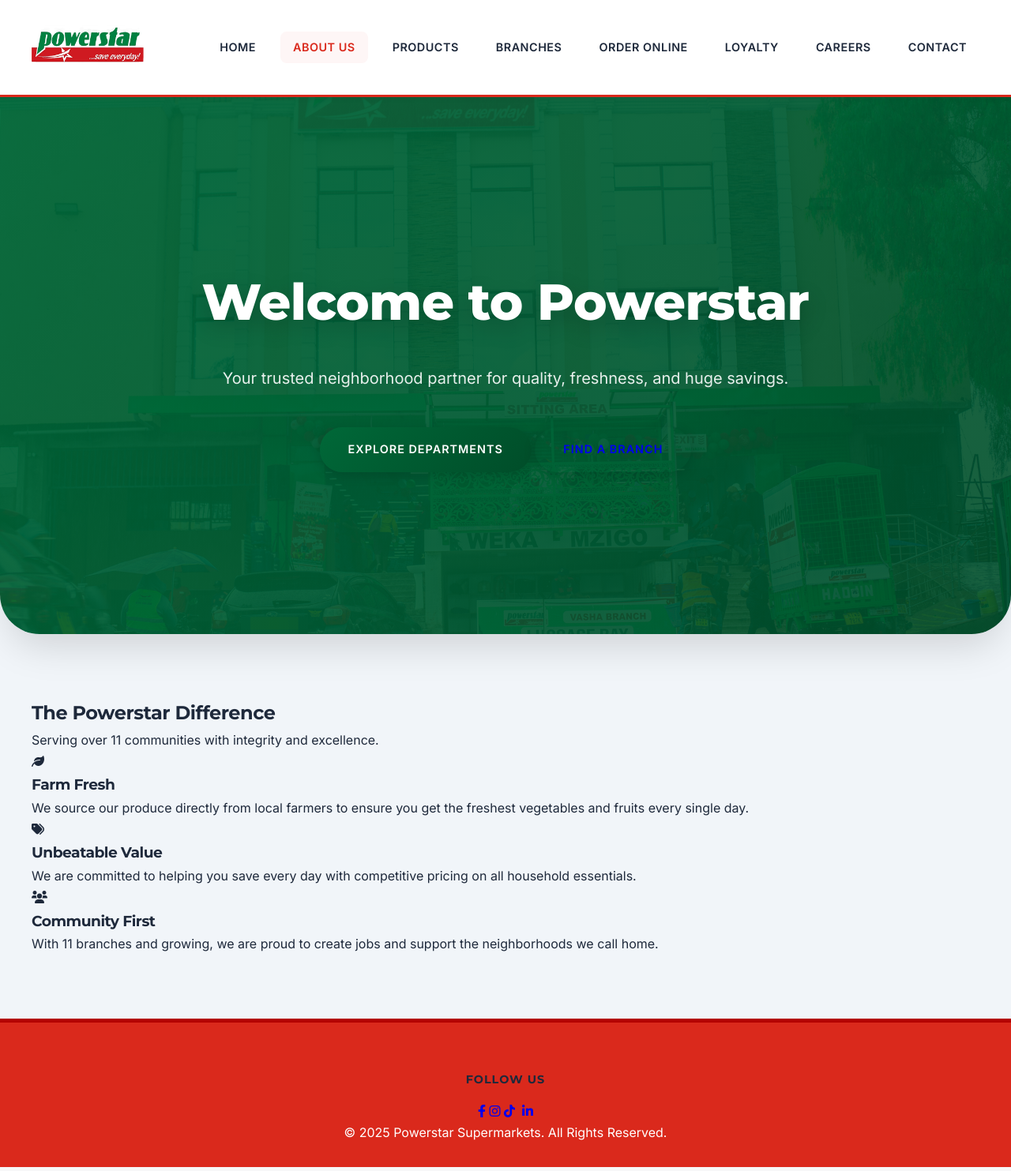
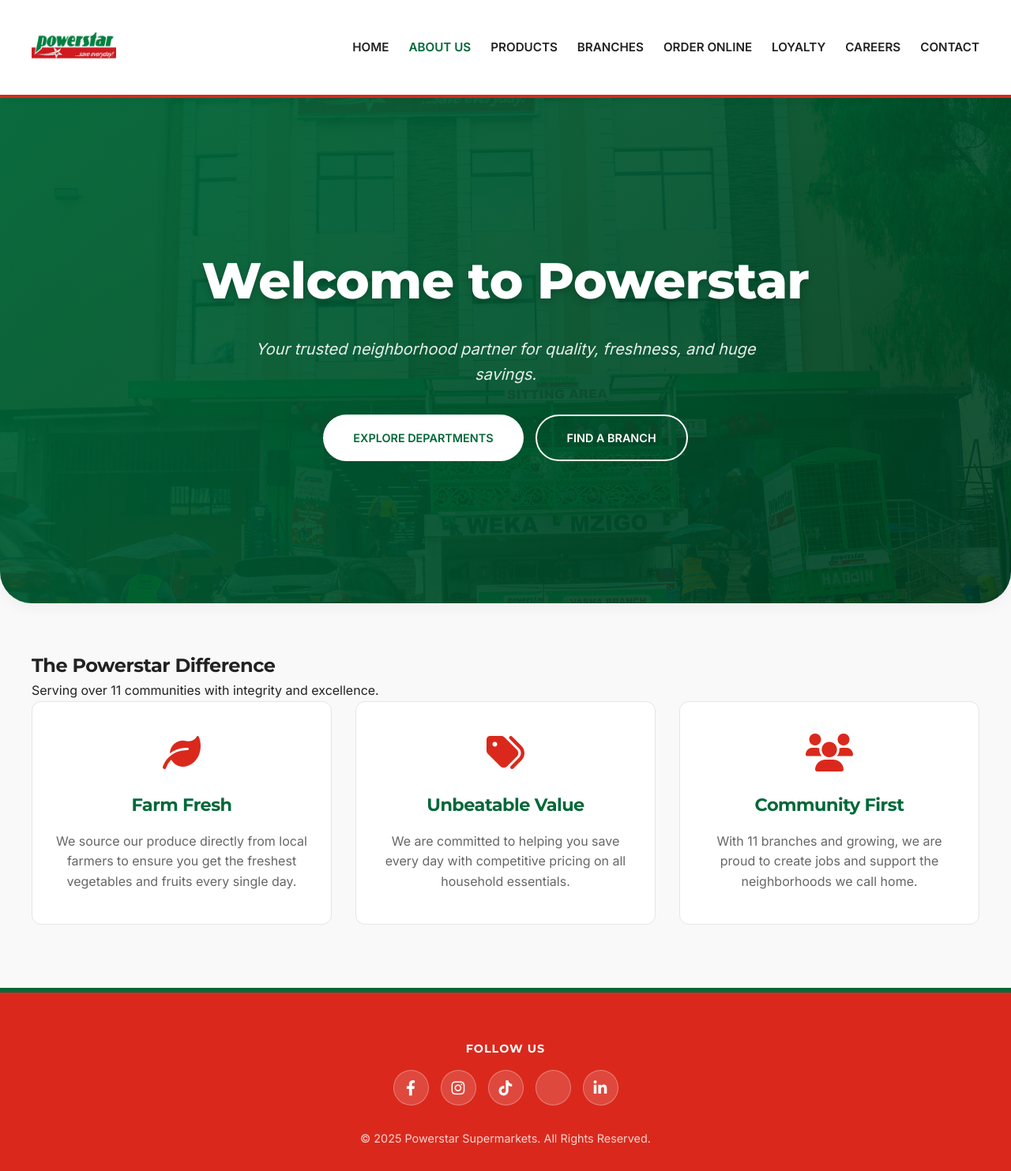
Before and after one commit to MarkTechKe-design/powerstar-website, a PHP site: page / in a window 1280 px wide. Shown: the whole page at 79% size. Run offline with PHP 8.4, Linux system fonts and the light colour scheme.

Commit message:
Refactor CSS for brand restoration and layout updates
Updated brand colors and typography variables to align with new logo design. Adjusted header, hero section, and footer styles for improved corporate appearance.

```diff
--- a/css/style.css
+++ b/css/style.css
@@ -1,279 +1,292 @@
 /* =======================================================
-   POWERSTAR SUPERMARKETS - GOLDEN MASTER THEME (Restored & Polished)
-   Status: STABLE | Corporate High-End
+   POWERSTAR SUPERMARKETS - BRAND RESTORATION (LOGO MATCHED)
+   Ref: Uploaded Logo Asset (Green Text / Red Bar)
    ======================================================= */
 
-/* --- 1. IMPORTS & TYPOGRAPHY --- */
-@import url('https://fonts.googleapis.com/css2?family=Inter:wght@300;400;500;600&family=Montserrat:wght@600;700;800&display=swap');
+/* --- 1. TYPOGRAPHY & VARIABLES --- */
+@import url('https://fonts.googleapis.com/css2?family=Inter:wght@300;400;500;600&family=Montserrat:ital,wght@0,600;0,700;0,800;1,600&display=swap');
 
 :root {
-    /* Brand Colors (RESTORED) */
-    --powerstar-green: #006838;
-    --powerstar-dark-green: #004d29;
-    --powerstar-red: #DA291C;
-    --powerstar-dark-red: #b30000;
+    /* --- BRAND COLORS (Sourced from Logo) --- */
+    /* The Green from "powerstar" text */
+    --brand-green: #006838;
+    --brand-green-hover: #004e2a;
 
-    /* Neutrals */
+    /* The Red from the bottom bar */
+    --brand-red: #DA291C;
+    --brand-red-hover: #b30000;
+
+    /* --- CORPORATE NEUTRALS (No Blue Tones) --- */
     --white: #ffffff;
-    --off-white: #f8f9fa;
-    --slate-50: #f1f5f9;
-    --text-dark: #1e293b;
-    --text-gray: #64748b;
+    --bg-light: #f9f9f9;          /* Very warm light grey, not blue */
+    --text-main: #222222;         /* Pure Dark Grey for reading */
+    --text-muted: #666666;        /* Medium Grey */
+    --border-color: #e5e5e5;      /* Light Grey border */
 
-    /* System & Polish */
-    --radius-sm: 8px;
-    --radius-lg: 16px;
-    --radius-pill: 50px;
-
-    /* UPDATED: Softer, more corporate shadows */
-    --shadow-sm: 0 4px 6px -1px rgba(0,0,0,0.05);
-    --shadow-md: 0 10px 15px -3px rgba(0,0,0,0.08);
-    --shadow-lg: 0 25px 50px -12px rgba(0,0,0,0.15);
-
-    --transition: all 0.3s cubic-bezier(0.4, 0, 0.2, 1);
+    /* --- LAYOUT TOKENS --- */
+    --max-width: 1240px;
+    --radius-card: 12px;
+    --radius-btn: 50px;
+    --shadow-soft: 0 4px 20px rgba(0,0,0,0.05); /* Soft, expensive looking shadow */
+    --shadow-hover: 0 10px 25px rgba(0,0,0,0.10);
+    --transition: all 0.3s ease-in-out;
 }
 
 /* --- 2. GLOBAL RESET --- */
 * { box-sizing: border-box; margin: 0; padding: 0; }
 html { scroll-behavior: smooth; }
+
 body {
-    background-color: var(--slate-50);
-    color: var(--text-dark);
+    background-color: var(--bg-light);
+    color: var(--text-main);
     font-family: 'Inter', sans-serif;
-    line-height: 1.7; /* Increased for readability */
-    -webkit-font-smoothing: antialiased;
+    line-height: 1.6;
 }
 
-h1, h2, h3, h4, h5, h6 {
+h1, h2, h3, h4 {
     font-family: 'Montserrat', sans-serif;
-    letter-spacing: -0.5px;
-    color: var(--text-dark);
+    color: var(--text-main);
+    letter-spacing: -0.5px; /* Tighter letters = Modern Corporate Look */
 }
 
-a { text-decoration: none; transition: var(--transition); }
-ul { list-style: none; }
+/* BRAND ACCENT: Italic Taglines (Matches "...save everyday!") */
+.tagline, .section-intro p {
+    font-style: italic;
+    font-family: 'Montserrat', sans-serif;
+    color: var(--text-muted);
+}
+
+a { text-decoration: none; transition: var(--transition); color: inherit; }
 img { max-width: 100%; display: block; }
 
-/* --- 3. HEADER & NAVIGATION --- */
+/* --- 3. HEADER (Clean White with Red Border) --- */
 header {
-    background: rgba(255, 255, 255, 0.95);
-    backdrop-filter: blur(12px); /* Enhanced Glass Effect */
-    border-bottom: 3px solid var(--powerstar-red);
-    padding: 10px 0;
+    background: var(--white);
+    /* The Red Bottom Border mimics the Red Bar in your logo */
+    border-bottom: 4px solid var(--brand-red);
+    padding: 15px 0;
     position: sticky; top: 0; z-index: 1000;
-    box-shadow: var(--shadow-sm);
+    box-shadow: 0 2px 10px rgba(0,0,0,0.05);
 }
 
 .header-inner {
-    max-width: 1240px; margin: 0 auto; padding: 0 20px;
+    max-width: var(--max-width); margin: 0 auto; padding: 0 20px;
     display: flex; justify-content: space-between; align-items: center;
 }
 
-/* Logo Zoom Fix (Kept your logic) */
+/* Logo Sizing */
 .logo img {
-    height: 100px;
+    height: 90px;
     width: auto;
     object-fit: contain;
-    transform: scale(1.2);
-    transform-origin: left center;
 }
 
-/* Desktop Navigation */
-nav { display: flex; gap: 15px; align-items: center; }
+/* Navigation */
+nav { display: flex; gap: 25px; align-items: center; }
 nav a {
-    color: var(--text-dark); font-weight: 600; font-size: 0.9rem;
-    padding: 8px 16px; text-transform: uppercase; border-radius: var(--radius-sm);
-    position: relative; letter-spacing: 0.5px;
+    color: var(--text-main);
+    font-weight: 600; font-size: 0.95rem;
+    text-transform: uppercase;
 }
-nav a:hover, nav a.active {
-    color: var(--powerstar-red);
-    background: rgba(218, 41, 28, 0.04);
-}
+/* Hover Effect: Green (Brand Primary) */
+nav a:hover, nav a.active { color: var(--brand-green); }
 
-/* Mobile Toggle */
 .mobile-toggle { display: none; }
 
-/* --- 4. HERO SECTION --- */
+/* --- 4. HERO SECTION (Green Brand Dominance) --- */
 .hero {
     position: relative;
-    /* Kept your gradient logic but smoothed it */
-    background: linear-gradient(135deg, rgba(0, 104, 56, 0.95), rgba(0, 77, 41, 0.9)), url('../assets/supermarket-bg.jpg');
-    background-size: cover; background-position: center; background-attachment: fixed;
-    height: 85vh;
+    /* Gradient using Brand Green -> Darker Green */
+    background: linear-gradient(135deg, rgba(0, 104, 56, 0.95), rgba(0, 60, 30, 0.9)), url('../assets/supermarket-bg.jpg');
+    background-size: cover; background-position: center;
+    height: 80vh; /* High impact height */
+    min-height: 500px;
     display: flex; flex-direction: column; justify-content: center; align-items: center;
     text-align: center; color: var(--white); padding: 0 20px;
-    border-bottom-left-radius: 50px; border-bottom-right-radius: 50px; /* More modern curve */
-    box-shadow: var(--shadow-lg); overflow: hidden; margin-bottom: 80px;
+    /* Curved bottom for modern feel */
+    border-bottom-left-radius: 40px;
+    border-bottom-right-radius: 40px;
+    box-shadow: var(--shadow-soft);
+    margin-bottom: 60px;
 }
 
 .hero h1 {
-    font-size: 4rem; font-weight: 800; margin-bottom: 25px; color: #fff;
-    text-shadow: 0 10px 30px rgba(0,0,0,0.2);
-    animation: slideUp 0.8s ease-out forwards;
+    font-size: clamp(2.5rem, 5vw, 4rem); /* Responsive sizing */
+    font-weight: 800;
+    margin-bottom: 20px;
+    color: var(--white);
+    text-shadow: 0 4px 10px rgba(0,0,0,0.2);
 }
 .hero p {
-    font-size: 1.25rem; max-width: 750px; font-weight: 400; margin-bottom: 45px;
+    font-size: 1.25rem;
+    max-width: 700px;
+    margin-bottom: 35px;
     color: rgba(255,255,255,0.9);
-    opacity: 0; animation: slideUp 0.8s ease-out 0.2s forwards;
+    font-style: italic; /* Nod to logo tagline style */
 }
 
-/* --- 5. BUTTONS (Refined) --- */
-.button, .btn-primary, .btn-secondary, .btn-white {
-    padding: 16px 36px; border-radius: var(--radius-pill);
+/* --- 5. BUTTONS (High Contrast) --- */
+.hero-btns { display: flex; gap: 15px; flex-wrap: wrap; justify-content: center; }
+
+.button, .btn-primary, .btn-secondary {
+    padding: 16px 38px; border-radius: var(--radius-btn);
     font-weight: 700; text-transform: uppercase; font-size: 0.9rem;
-    letter-spacing: 1px; display: inline-flex; align-items: center; justify-content: center; gap: 12px;
     cursor: pointer; border: none; transition: var(--transition);
-    box-shadow: 0 4px 15px rgba(0,0,0,0.15); width: auto; text-decoration: none;
+    display: inline-flex; align-items: center; justify-content: center;
 }
 
+/* Primary: White on Green (Matches Logo Text) */
 .btn-primary {
-    background: linear-gradient(135deg, var(--powerstar-green), var(--powerstar-dark-green));
-    color: white;
+    background: var(--white);
+    color: var(--brand-green);
 }
 .btn-primary:hover {
-    transform: translateY(-4px);
-    box-shadow: 0 15px 30px rgba(0, 104, 56, 0.25);
+    background: var(--brand-red); /* Unexpected interaction using accent color */
+    color: var(--white);
+    transform: translateY(-3px);
 }
 
-/* --- 6. LAYOUT & CARDS --- */
-.container { max-width: 1240px; margin: 0 auto; padding: 0 20px 80px; }
-.section-intro { text-align: center; max-width: 800px; margin: 0 auto 70px; }
-.section-intro h2 {
-    color: var(--powerstar-green); font-size: 2.5rem; margin-bottom: 15px;
-    position: relative; display: inline-block;
+/* Secondary: Transparent Outline */
+.btn-secondary {
+    background: transparent;
+    border: 2px solid var(--white);
+    color: var(--white);
+}
+.btn-secondary:hover {
+    background: var(--white);
+    color: var(--brand-green);
 }
 
-/* Grid System */
-.department-grid, .branch-grid, .photo-grid {
-    display: grid; grid-template-columns: repeat(auto-fit, minmax(320px, 1fr)); gap: 35px; width: 100%;
+/* --- 6. ABOUT SECTION (Corporate Layout) --- */
+.about-section-wrapper {
+    background: var(--white);
+    padding: 80px 0;
+    margin-bottom: 60px;
 }
-
-/* Card Styles */
-.dept-card, .branch-card {
-    background: white; border-radius: var(--radius-lg); overflow: hidden;
-    box-shadow: var(--shadow-sm); transition: var(--transition);
-    border: 1px solid rgba(0,0,0,0.03);
-    display: flex; flex-direction: column;
-}
-.dept-card:hover, .branch-card:hover {
-    transform: translateY(-10px);
-    box-shadow: var(--shadow-lg);
-}
-
-.branch-card { border-top: 5px solid var(--powerstar-green); padding: 30px; }
-.dept-image { height: 260px; overflow: hidden; }
-.dept-image img { width: 100%; height: 100%; object-fit: cover; transition: transform 0.6s ease; }
-.dept-card:hover img { transform: scale(1.1); }
-.dept-content { padding: 30px; text-align: center; }
-.dept-title { color: var(--powerstar-green); font-size: 1.5rem; font-weight: 700; }
-
-/* --- 7. NEW: HIGH CORPORATE "ABOUT" SECTION --- */
-/* This matches your existing code structure but adds the premium design you requested */
-
-.about-section-wrapper {
-    background: white;
-    padding: 100px 0;
-    margin-bottom: 80px;
-    box-shadow: var(--shadow-sm);
-}
-
 .about-grid {
-    max-width: 1240px; margin: 0 auto; padding: 0 20px;
+    max-width: var(--max-width); margin: 0 auto; padding: 0 20px;
     display: grid; grid-template-columns: 1fr 1fr; gap: 60px;
     align-items: center;
 }
+.about-text h2 { color: var(--brand-green); font-size: 2.5rem; margin-bottom: 20px; }
+.about-text p { color: var(--text-muted); font-size: 1.05rem; margin-bottom: 30px; }
 
-.about-text h2 {
-    color: var(--powerstar-green);
-    font-size: 2.8rem;
-    margin-bottom: 25px;
-    line-height: 1.2;
+/* Stats Strip - Uses Red for "Pop" */
+.about-stats-strip {
+    display: flex; gap: 40px; margin-top: 30px;
+    border-top: 1px solid var(--border-color); padding-top: 30px;
+}
+.stat-box h4 { color: var(--brand-red); font-size: 2.5rem; font-weight: 800; margin-bottom: 5px; }
+.stat-box span { font-weight: 600; font-size: 0.9rem; text-transform: uppercase; }
+
+.about-image-wrapper img {
+    border-radius: var(--radius-card);
+    box-shadow: var(--shadow-soft);
 }
 
-.about-text p {
-    font-size: 1.1rem;
-    color: var(--text-gray);
-    margin-bottom: 30px;
-    max-width: 90%;
+/* --- 7. FEATURES GRID (Restoring Structure) --- */
+.container { max-width: var(--max-width); margin: 0 auto; padding: 0 20px 80px; }
+
+.section-intro { text-align: center; max-width: 700px; margin: 0 auto 60px; }
+.section-intro h2 {
+    color: var(--brand-green);
+    font-size: 2.25rem;
+    margin-bottom: 15px;
+    position: relative;
+    display: inline-block;
+}
+/* Red underline under headings */
+.section-intro h2::after {
+    content: ''; display: block; width: 60px; height: 4px;
+    background: var(--brand-red); margin: 10px auto 0; border-radius: 2px;
 }
 
-.about-stats-strip {
-    display: flex;
-    gap: 40px;
-    margin-top: 40px;
-    border-top: 1px solid #eee;
-    padding-top: 30px;
+.features-grid {
+    display: grid; grid-template-columns: repeat(auto-fit, minmax(300px, 1fr)); gap: 30px;
 }
 
-.stat-box h4 {
-    font-size: 2.5rem;
-    color: var(--powerstar-red); /* Using Brand Red for Emphasis */
-    font-weight: 800;
-    margin-bottom: 5px;
+/* The Cards */
+.dept-card, .feature-item {
+    background: var(--white);
+    border-radius: var(--radius-card);
+    padding: 40px 30px;
+    text-align: center;
+    border: 1px solid var(--border-color); /* Subtle border instead of shadow */
+    transition: var(--transition);
 }
 
-.stat-box span {
-    font-size: 0.9rem;
-    font-weight: 600;
-    color: var(--text-dark);
-    text-transform: uppercase;
-    letter-spacing: 1px;
+/* Icon Styling: Red (Like the Star in Logo) */
+.feature-icon, .dept-card i {
+    font-size: 3rem;
+    color: var(--brand-red);
+    margin-bottom: 25px;
+    display: inline-block;
 }
 
-.about-image-wrapper {
-    position: relative;
-    border-radius: var(--radius-lg);
-    overflow: hidden;
-    box-shadow: var(--shadow-lg);
+/* Hover Effect: Card floats up */
+.dept-card:hover, .feature-item:hover {
+    transform: translateY(-10px);
+    box-shadow: var(--shadow-hover);
+    border-color: var(--brand-green); /* Border turns green on hover */
 }
 
-.about-image-wrapper img {
-    width: 100%;
-    height: auto;
-    display: block;
+.dept-title, .feature-title {
+    color: var(--brand-green);
+    font-size: 1.4rem;
+    font-weight: 700;
+    margin-bottom: 15px;
+}
+.feature-text { color: var(--text-muted); }
+
+/* --- 8. FOOTER (Matches the Logo's Red Bar) --- */
+footer {
+    background-color: var(--brand-red); /* The exact red bar color */
+    color: var(--white);
+    padding: 60px 20px 30px;
+    text-align: center;
+    border-top: 6px solid var(--brand-green); /* A hint of green on top */
 }
 
-/* Decorative Outline behind image */
-.about-image-wrapper::before {
-    content: '';
-    position: absolute;
-    top: -20px; right: -20px;
-    width: 100%; height: 100%;
-    border: 3px solid var(--powerstar-green);
-    border-radius: var(--radius-lg);
-    z-index: -1;
+.social-links h4 { color: var(--white); margin-bottom: 20px; }
+
+.icons-container { display: flex; gap: 15px; justify-content: center; margin-bottom: 30px; }
+.icons-container a {
+    width: 45px; height: 45px; border-radius: 50%;
+    background: rgba(255,255,255,0.15);
+    display: flex; align-items: center; justify-content: center;
+    color: var(--white); font-size: 1.2rem;
+    border: 1px solid rgba(255,255,255,0.3);
+}
+.icons-container a:hover {
+    background: var(--white);
+    color: var(--brand-red);
+    transform: translateY(-5px);
 }
 
-/* --- 8. FOOTER --- */
-footer {
-    width: 100%; margin: 0;
-    background: var(--powerstar-red);
-    color: white;
-    padding: 60px 20px 30px; text-align: center;
-    border-top: 5px solid var(--powerstar-dark-red);
-}
-.footer-content { max-width: 1200px; margin: 0 auto; }
+.copyright p { opacity: 0.8; font-size: 0.9rem; }
 
-/* --- 9. MOBILE RESPONSIVE --- */
+/* --- 9. MOBILE --- */
 @media (max-width: 768px) {
     .header-inner { padding: 10px 20px; }
-    .logo img { height: 70px; transform: scale(1.1); }
+    .logo img { height: 70px; }
+
     .mobile-toggle {
         display: block; font-size: 1.8rem; background: none; border: none;
-        color: var(--powerstar-green); cursor: pointer;
+        color: var(--brand-green); cursor: pointer;
     }
+
     nav {
         display: none; position: absolute; top: 100%; left: 0; width: 100%;
-        background: white; flex-direction: column; padding: 20px;
-        box-shadow: var(--shadow-md);
+        background: var(--white); flex-direction: column; padding: 20px;
+        box-shadow: 0 10px 20px rgba(0,0,0,0.1);
     }
-    .hero { height: 70vh; border-radius: 0 0 30px 30px; }
-    .hero h1 { font-size: 2.5rem; }
+    nav.active { display: flex; }
+    nav a { width: 100%; border-bottom: 1px solid var(--bg-light); padding: 15px 0; }
 
-    /* About Section Mobile */
     .about-grid { grid-template-columns: 1fr; gap: 40px; }
     .about-text { order: 2; }
-    .about-image-wrapper { order: 1; margin: 20px 20px 0 0; } /* Make room for border */
+    .about-image-wrapper { order: 1; }
+
+    .hero { height: auto; padding: 100px 20px; border-radius: 0 0 30px 30px; }
+    .hero h1 { font-size: 2.5rem; }
 }
-
-@keyframes slideUp { from { opacity: 0; transform: translateY(40px); } to { opacity: 1; transform: translateY(0); } }
```
